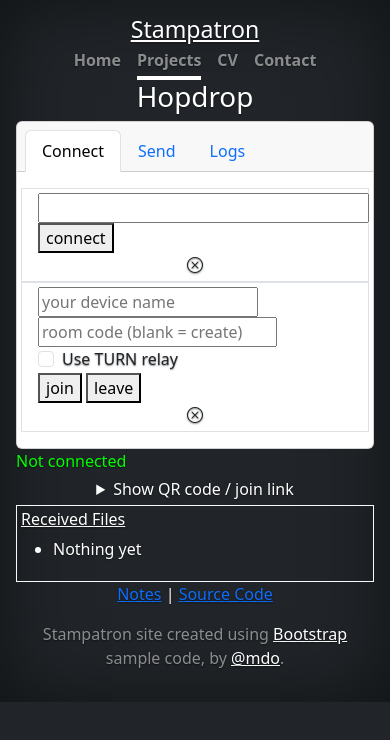
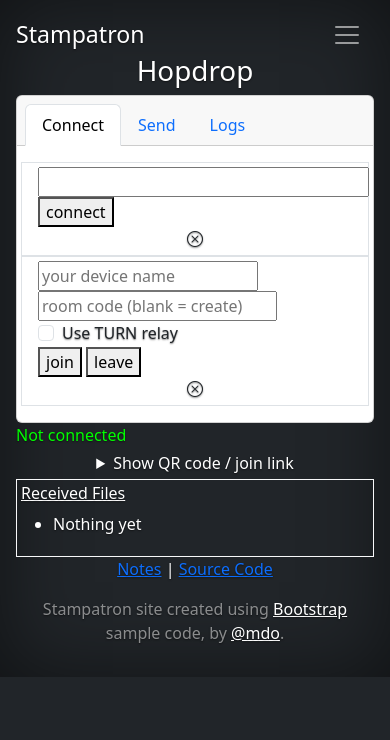
Before and after one commit to stamps9k/hopdrop-client, a website built with Vite: page index.html in a window 390 px wide. Built offline with nearby package versions, Linux system fonts and the light colour scheme.

Commit message:
Updated the navigation header to make it more usable on small screens.

```diff
--- a/index.html
+++ b/index.html
@@ -6,41 +6,30 @@
 		<link rel="icon" type="image/png" sizes="16x16" href="/favicon/favicon-16x16.png" />
 		<link rel="apple-touch-icon" sizes="180x180" href="/favicon/apple-touch-icon.png" />
     <meta charset="utf-8" />
+		<meta name="theme-color" content="#712cf9">
 		<meta name="viewport" content="width=device-width, initial-scale=1.0" />
     <title>Hopdrop</title>
   </head>
   <body class="d-flex h-100 text-center text-bg-dark">
 		<div class="cover-container d-flex w-100 h-100 p-3 mx-auto flex-column" id="app-root">
       <header class="mb-auto">
-        <div>
-          <a class="text-white" href="index.html"
-            ><h3 class="float-md-start mb-0">Stampatron</h3></a
-          >
-          <nav class="nav nav-masthead justify-content-center float-md-end">
-            <a
-              class="nav-link fw-bold py-1 px-0"
-              href="https://stampatron.com/index.html"
-              >Home</a
-            >
-            <a
-              class="nav-link fw-bold py-1 px-0 active"
-              aria-current="page"
-              href="https://stampatron.com/projects.html"
-              >Projects</a
-            >
-            <a
-              class="nav-link fw-bold py-1 px-0"
-              href="https://stampatron.com/cv.html"
-              >CV</a
-            >
-            <a
-              class="nav-link fw-bold py-1 px-0"
-              href="https://stampatron.com/contact.html"
-              >Contact</a
-            >
-          </nav>
-        </div>
-      </header>
+				<nav class="navbar navbar-dark navbar-expand-md p-0">
+					<div class="container-fluid px-0">
+						<a class="navbar-brand text-white p-0" href="index.html"><h3 class="mb-0">Stampatron</h3></a>
+						<button class="navbar-toggler border-0 shadow-none" type="button" data-bs-toggle="collapse" data-bs-target="#mainNav" aria-controls="mainNav" aria-expanded="false" aria-label="Toggle navigation">
+							<span class="navbar-toggler-icon"></span>
+						</button>
+						<div class="collapse navbar-collapse" id="mainNav">
+							<ul class="navbar-nav nav-masthead ms-auto">
+								<li class="nav-item"><a class="nav-link fw-bold" aria-current="page" href="index.html">Home</a></li>
+								<li class="nav-item"><a class="nav-link fw-bold active" href="projects.html">Projects</a></li>
+								<li class="nav-item"><a class="nav-link fw-bold" href="cv.html">CV</a></li>
+								<li class="nav-item"><a class="nav-link fw-bold" href="contact.html">Contact</a></li>
+							</ul>
+						</div>
+					</div>
+				</nav>
+  			</header>
 			<h1>Hopdrop</h1>
 			<div class="card text-start">
 				<div class="card-header">
--- a/styles/cover.css
+++ b/styles/cover.css
@@ -125,3 +125,31 @@
   color: #fff;
   border-bottom-color: #fff;
 }
+
+/* Menu overlays the page on small screens instead of pushing content down */
+@media (max-width: 767.98px) {
+  .navbar-collapse {
+    position: absolute;
+    top: 100%;
+    left: 0;
+    right: 0;
+    z-index: 1030;
+    margin-top: .5rem;
+    padding: .5rem 1rem;
+    background-color: #1a1d20;
+    border: 1px solid rgba(255, 255, 255, .15);
+    border-radius: .5rem;
+    box-shadow: 0 .75rem 2rem rgba(0, 0, 0, .5);
+  }
+}
+
+/* Horizontal menu, always visible from md up: restore the original side-by-side layout */
+@media (min-width: 768px) {
+  .nav-masthead .nav-link {
+    padding: .25rem 0;
+  }
+
+  .nav-masthead .nav-link + .nav-link {
+    margin-left: 1rem;
+  }
+}
```
